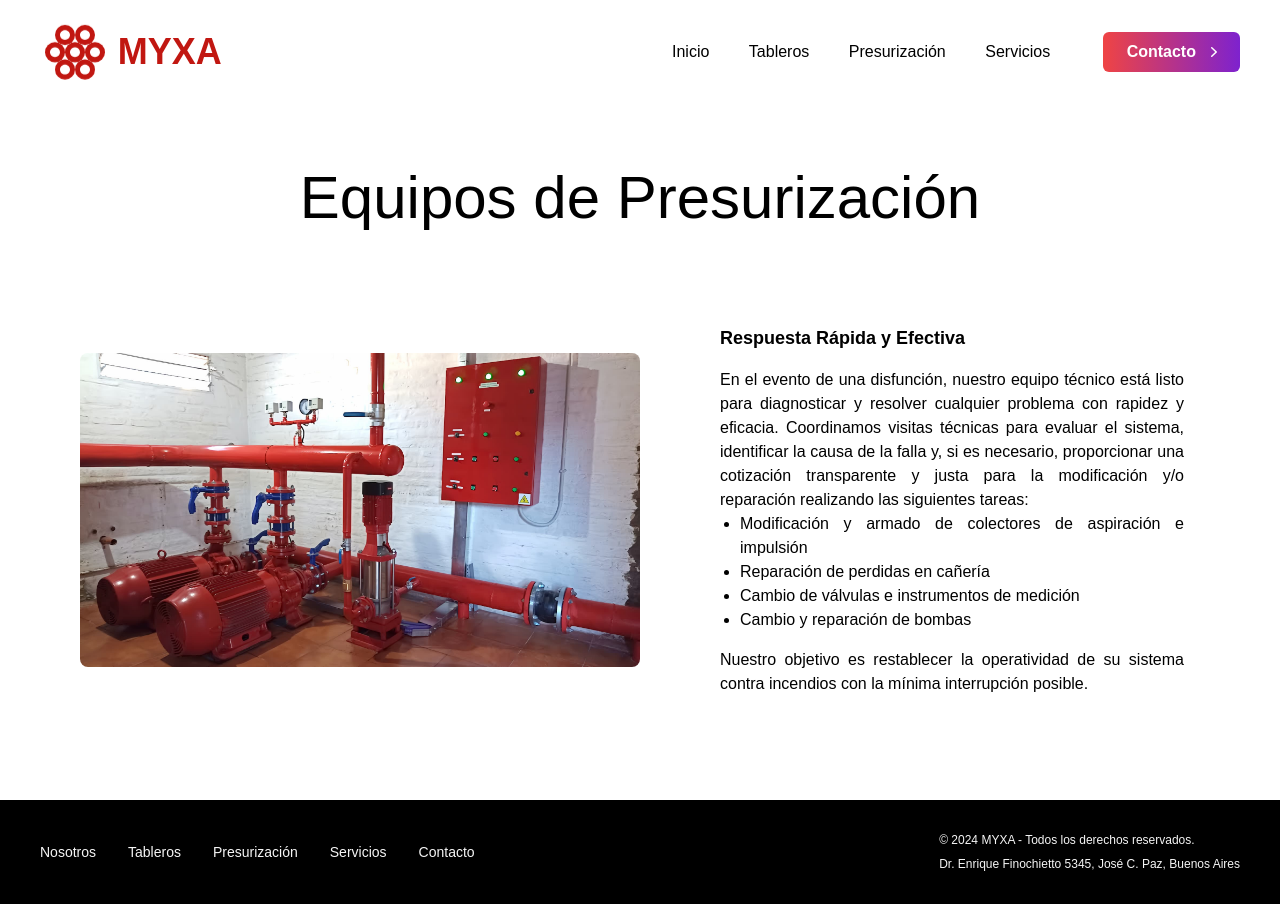
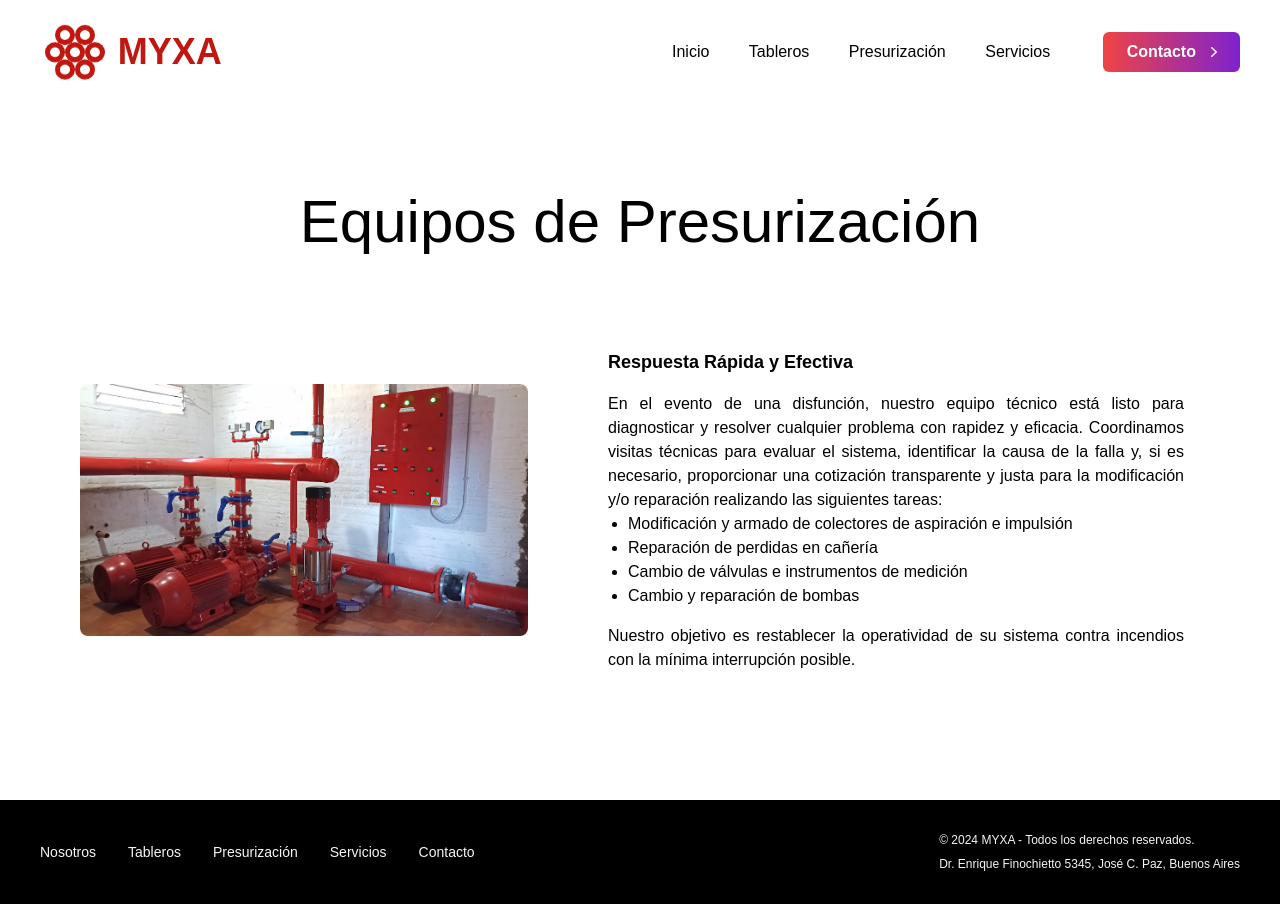
Before and after one commit to emiliacb/myxa-landing, a Next.js app: page /presurizacion in a window 1280 px wide. Built offline with nearby package versions, Linux system fonts and the light colour scheme.

Commit message:
fix image

```diff
--- a/src/pages/presurizacion.jsx
+++ b/src/pages/presurizacion.jsx
@@ -29,7 +29,7 @@ export default function Presurizacion() {
                 src="/instalaciones_1.jpg"
                 width={380}
                 height={250}
-                className="w-1/2 m-auto rounded-lg"
+                className="w-1/2 m-auto rounded-lg w-full max-w-md"
               />
               <div className="flex-1 p-4 md:w-2/3 lg:w-1/2">
                 <h3 className="mb-4 text-lg font-bold">
```
